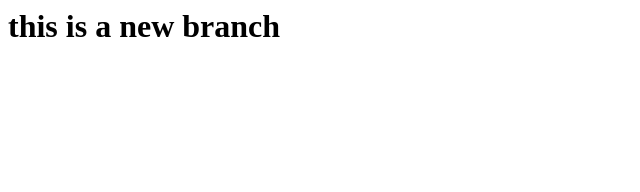
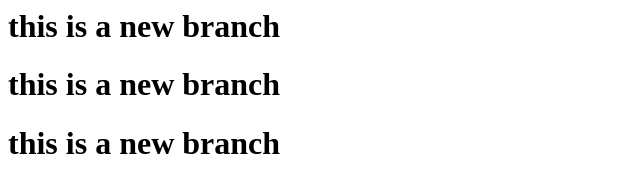
Before and after one commit to snehalkakade98/demorepo, a plain HTML site: page index2.html in a window 1280 px wide. Shown: the whole page, without its empty margins (0-640 px from the left). Drawn offline with Linux system fonts and the light colour scheme.

Commit message:
new h1 added successfully

```diff
--- a/index2.html
+++ b/index2.html
@@ -4,4 +4,6 @@
 </head>
 <body>
 <h1>this is a new branch</h1>
+<h1>this is a new branch</h1>
+<h1>this is a new branch</h1>
 </body>
```
